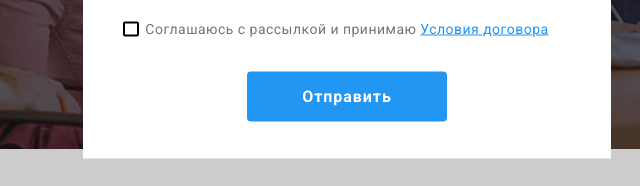
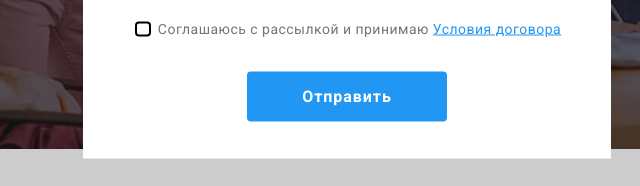
Before and after one commit to StanyslavCherniakov/goit-markup-hw-06, a plain HTML site: page index.html in a window 1280 px wide. Both pictures are taken after a click on the button "Заказать услугу". Shown: the part 532-718 px from the top of the page, 293-933 px from the left. Drawn offline with nearby package versions, Linux system fonts and the light colour scheme.

Commit message:
fixed bugs

```diff
--- a/css/styles.css
+++ b/css/styles.css
@@ -924,21 +924,24 @@ textarea {
   overflow: hidden;
 }
 
-.icona {
+.check-icon {
+  display: flex;
+  align-items: center;
+  justify-content: center;
   position: absolute;
   bottom: 122px;
-  left: 40px;
+  left: 52px;
   width: 16px;
   height: 15px;
   border: 2px solid black;
-  border-radius: 2px;
+  border-radius: 4px;
 }
 
-.checkbox:checked ~ .icona {
-  background-image: url(../images/icon-check.svg);
-  background-position: center;
-  background-repeat: no-repeat;
-  background-size: contain;
+.checkbox:checked ~ .check-icon {
   background-color: var(--accent-color);
   border-color: var(--accent-color);
 }
+
+.checkbox-label {
+  margin-left: 25px;
+}
--- a/index.html
+++ b/index.html
@@ -437,9 +437,12 @@
           </label>
 
           <label class="checkbox-label">
-            <input class="checkbox" type="checkbox" name="agreement" />Соглашаюсь с рассылкой и
-            принимаю <a href="">Условия договора</a>
-            <span class="icona"></span>
+            <input class="checkbox" type="checkbox" name="agreement" />
+            Соглашаюсь с рассылкой и принимаю <a href="">Условия договора</a>
+            <span class="check-icon"
+              ><svg width="16" height="15">
+                <use href="./images/icons-sprite.svg#icon-check"></use></svg
+            ></span>
           </label>
 
           <button class="form-modal-btn" type="submit">Отправить</button>
```
